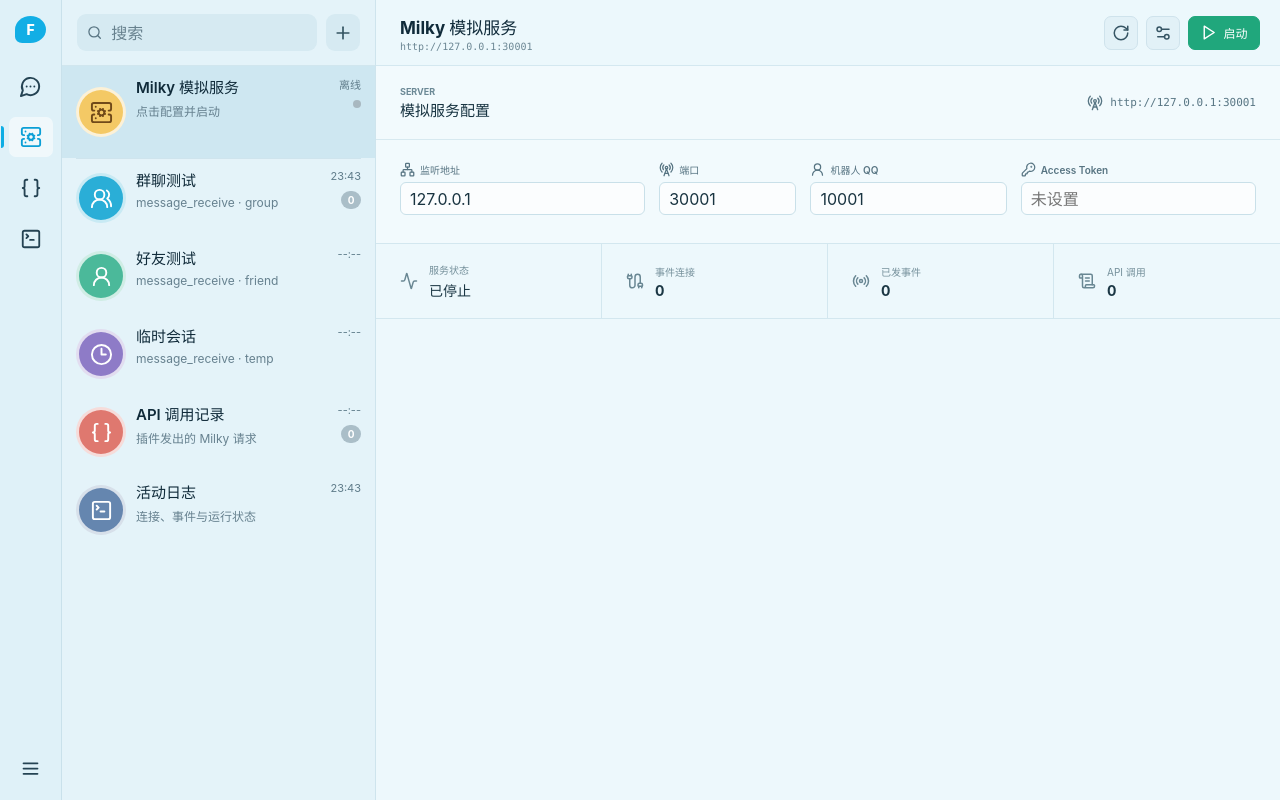
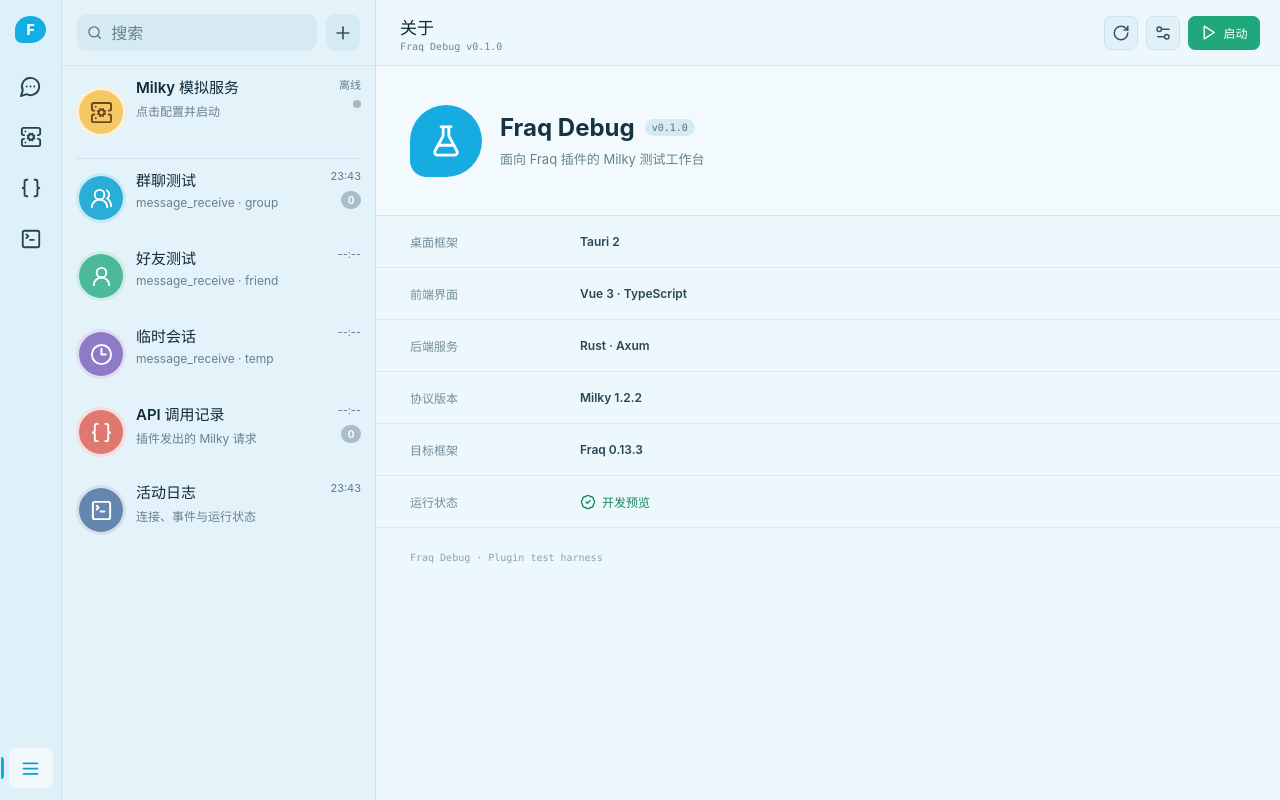
Before and after one commit to zhongwen-4-fraq-plugins/Matcha-for-Milky, a Vue app: page / in a window 1280 px wide. Both pictures are taken after a click on the button 30 px from the left and 768 px from the top of the page. Built offline with nearby package versions, Linux system fonts and the light colour scheme.

Commit message:
✨ 添加关于页面

```diff
--- a/src/App.vue
+++ b/src/App.vue
@@ -1,5 +1,6 @@
 <script setup lang="ts">
 import { computed, onMounted, onUnmounted, reactive, ref } from 'vue';
+import AboutView from './components/AboutView.vue';
 import ActivityPanel from './components/ActivityPanel.vue';
 import AppRail from './components/AppRail.vue';
 import ChatTimeline from './components/ChatTimeline.vue';
@@ -28,7 +29,7 @@
   apiCalls: [],
   activity: [],
 });
-const activeView = ref<'workbench' | 'api' | 'activity' | 'settings'>('workbench');
+const activeView = ref<'workbench' | 'api' | 'activity' | 'settings' | 'about'>('workbench');
 let draft = reactive<MessageEventDraft>({
   scene: 'group',
   peerId: 123456,
@@ -78,6 +79,7 @@
   if (activeView.value === 'settings') return 'Milky 模拟服务';
   if (activeView.value === 'api') return 'API 调用记录';
   if (activeView.value === 'activity') return '活动日志';
+  if (activeView.value === 'about') return '关于';
   return draft.scene === 'group' ? '群聊测试' : draft.scene === 'friend' ? '好友测试' : '临时会话';
 });
 
@@ -85,6 +87,7 @@
   if (activeView.value === 'settings') return `http://${config.host}:${config.port}`;
   if (activeView.value === 'api') return `${snapshot.value.apiCalls.length} 条请求`;
   if (activeView.value === 'activity') return `${snapshot.value.activity.length} 条记录`;
+  if (activeView.value === 'about') return 'Fraq Debug v0.1.0';
   return `${draft.scene} · ${draft.peerId}`;
 });
 
@@ -128,6 +131,7 @@
         <ServerConfigPanel v-model="config" :disabled="snapshot.running || busy" />
         <OverviewStrip :snapshot="snapshot" />
       </section>
+      <AboutView v-else-if="activeView === 'about'" />
       <ActivityPanel
         v-else
         :mode="activeView"
--- /dev/null
+++ b/src/components/AboutView.vue
@@ -0,0 +1,26 @@
+<script setup lang="ts">
+import { BadgeCheck, FlaskConical } from '@lucide/vue';
+</script>
+
+<template>
+  <section class="about-view">
+    <div class="about-identity">
+      <div class="about-logo"><FlaskConical :size="34" /></div>
+      <div>
+        <div class="about-name"><h2>Fraq Debug</h2><span>v0.1.0</span></div>
+        <p>面向 Fraq 插件的 Milky 测试工作台</p>
+      </div>
+    </div>
+
+    <dl class="about-details">
+      <div><dt>桌面框架</dt><dd>Tauri 2</dd></div>
+      <div><dt>前端界面</dt><dd>Vue 3 · TypeScript</dd></div>
+      <div><dt>后端服务</dt><dd>Rust · Axum</dd></div>
+      <div><dt>协议版本</dt><dd>Milky 1.2.2</dd></div>
+      <div><dt>目标框架</dt><dd>Fraq 0.13.3</dd></div>
+      <div><dt>运行状态</dt><dd class="verified"><BadgeCheck :size="16" />开发预览</dd></div>
+    </dl>
+
+    <footer>Fraq Debug · Plugin test harness</footer>
+  </section>
+</template>
--- a/src/components/AppRail.vue
+++ b/src/components/AppRail.vue
@@ -2,11 +2,11 @@
 import { Braces, Menu, MessageCircleMore, ServerCog, TerminalSquare } from '@lucide/vue';
 
 defineProps<{
-  activeView: 'workbench' | 'api' | 'activity' | 'settings';
+  activeView: 'workbench' | 'api' | 'activity' | 'settings' | 'about';
 }>();
 
 defineEmits<{
-  select: [view: 'workbench' | 'api' | 'activity' | 'settings'];
+  select: [view: 'workbench' | 'api' | 'activity' | 'settings' | 'about'];
 }>();
 </script>
 
@@ -27,6 +27,8 @@
         <TerminalSquare :size="22" />
       </button>
     </nav>
-    <button class="rail-menu" type="button" title="服务配置" @click="$emit('select', 'settings')"><Menu :size="21" /></button>
+    <button class="rail-menu" type="button" title="关于" :class="{ active: activeView === 'about' }" @click="$emit('select', 'about')">
+      <Menu :size="21" />
+    </button>
   </aside>
 </template>
--- a/src/components/ScenarioList.vue
+++ b/src/components/ScenarioList.vue
@@ -5,7 +5,7 @@
 
 const props = defineProps<{
   snapshot: ServerSnapshot;
-  activeView: 'workbench' | 'api' | 'activity' | 'settings';
+  activeView: 'workbench' | 'api' | 'activity' | 'settings' | 'about';
   selectedScene: MessageEventDraft['scene'];
 }>();
 
--- a/src/styles.css
+++ b/src/styles.css
@@ -587,6 +587,101 @@
   overflow-y: auto;
 }
 
+.about-view {
+  min-height: 0;
+  overflow-y: auto;
+}
+
+.about-identity {
+  display: flex;
+  align-items: center;
+  gap: 18px;
+  min-height: 150px;
+  padding: 30px 34px;
+  background: rgb(255 255 255 / 24%);
+  border-bottom: 1px solid #d3e7ef;
+}
+
+.about-logo {
+  display: grid;
+  place-items: center;
+  width: 72px;
+  height: 72px;
+  flex: 0 0 auto;
+  color: #ffffff;
+  background: #16ace1;
+  border-radius: 52% 52% 52% 24%;
+}
+
+.about-name {
+  display: flex;
+  align-items: center;
+  gap: 10px;
+}
+
+.about-name h2 {
+  margin: 0;
+  color: #153341;
+  font-size: 24px;
+}
+
+.about-name span {
+  padding: 3px 7px;
+  color: #527381;
+  background: #d5eaf2;
+  border-radius: 9px;
+  font-family: "Cascadia Code", Consolas, monospace;
+  font-size: 10px;
+}
+
+.about-identity p {
+  margin: 7px 0 0;
+  color: #66838f;
+  font-size: 13px;
+}
+
+.about-details {
+  margin: 0;
+}
+
+.about-details > div {
+  display: grid;
+  grid-template-columns: 150px minmax(0, 1fr);
+  gap: 20px;
+  min-height: 52px;
+  padding: 0 34px;
+  border-bottom: 1px solid #d8eaf1;
+}
+
+.about-details dt,
+.about-details dd {
+  display: flex;
+  align-items: center;
+  margin: 0;
+  font-size: 12px;
+}
+
+.about-details dt {
+  color: #718d99;
+}
+
+.about-details dd {
+  color: #274754;
+  font-weight: 600;
+}
+
+.about-details dd.verified {
+  gap: 6px;
+  color: #16855f;
+}
+
+.about-view footer {
+  padding: 24px 34px;
+  color: #8aa3ad;
+  font-family: "Cascadia Code", Consolas, monospace;
+  font-size: 10px;
+}
+
 .server-config {
   background: rgb(255 255 255 / 28%);
   border-bottom: 1px solid #d3e7ef;
@@ -984,4 +1079,30 @@
   .log-entry p {
     grid-column: 1 / -1;
   }
+
+  .about-identity {
+    align-items: flex-start;
+    padding: 22px 16px;
+  }
+
+  .about-logo {
+    width: 54px;
+    height: 54px;
+  }
+
+  .about-name {
+    align-items: flex-start;
+    flex-direction: column;
+    gap: 5px;
+  }
+
+  .about-name h2 {
+    font-size: 19px;
+  }
+
+  .about-details > div {
+    grid-template-columns: 88px minmax(0, 1fr);
+    gap: 10px;
+    padding: 0 16px;
+  }
 }
```
Also changed, not shown: flightdeck/work/plugin-tester/index.md (+1 -0 lines), 1 other file (tests, documents, lock files or other folders).
